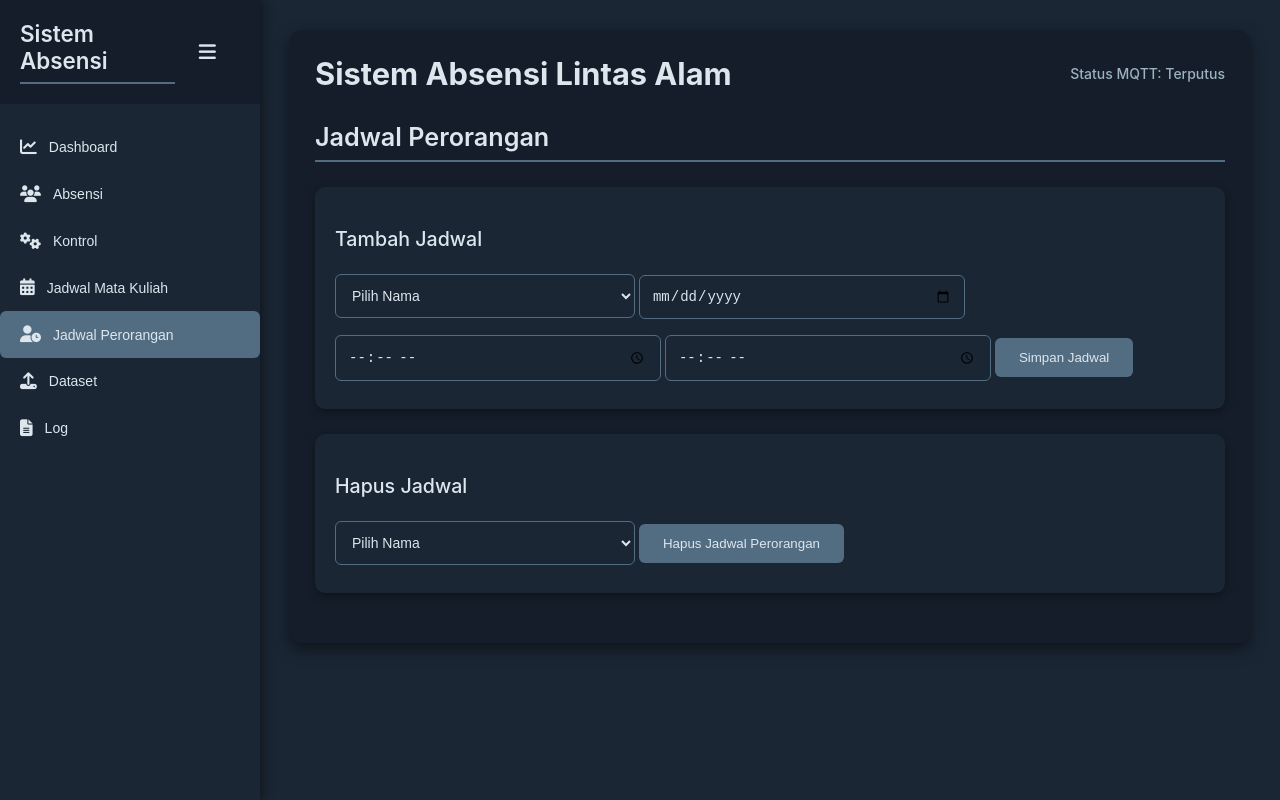
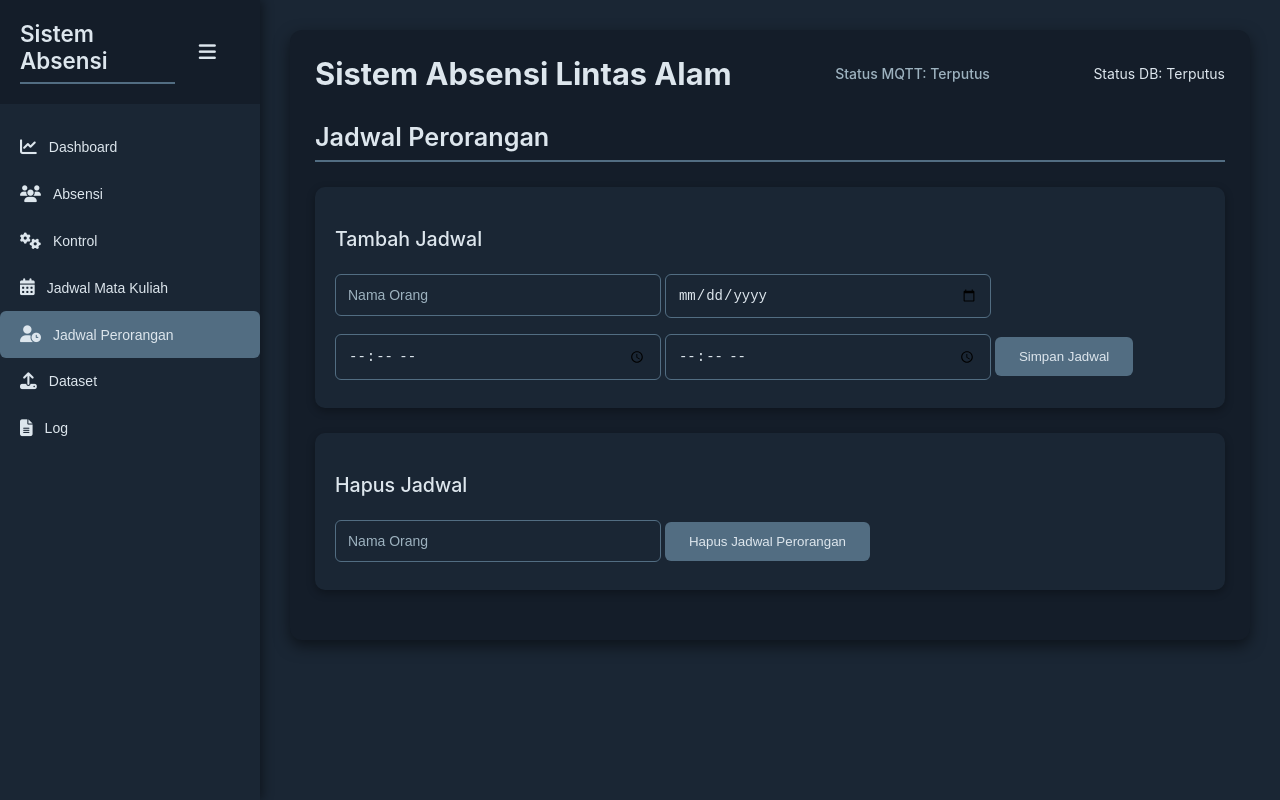
Before and after one commit to Irham-Najib-Azimul-Qowi/la-absensi-web-v2, a website: page public/index.html in a window 1280 px wide. Both pictures are taken after a click on the button "Jadwal Perorangan". Drawn offline with nearby package versions, Linux system fonts and the light colour scheme; a script that the page names is missing.

Commit message:
Update index.html

```diff
--- a/public/index.html
+++ b/public/index.html
@@ -28,6 +28,7 @@
             <header>
                 <h1>Sistem Absensi Lintas Alam</h1>
                 <div id="status">Status MQTT: Terputus</div>
+                <div id="db-status">Status DB: Terputus</div>
             </header>
 
             <!-- Tab Dashboard -->
@@ -112,9 +113,7 @@
                 <h2>Jadwal Perorangan</h2>
                 <div class="schedule-section">
                     <h3>Tambah Jadwal</h3>
-                    <select id="person-name">
-                        <option value="">Pilih Nama</option>
-                    </select>
+                    <input type="text" id="person-name" placeholder="Nama Orang">
                     <input type="date" id="person-date">
                     <input type="time" id="person-start">
                     <input type="time" id="person-end">
@@ -122,9 +121,7 @@
                 </div>
                 <div class="schedule-section">
                     <h3>Hapus Jadwal</h3>
-                    <select id="delete-person-name">
-                        <option value="">Pilih Nama</option>
-                    </select>
+                    <input type="text" id="delete-person-name" placeholder="Nama Orang">
                     <button onclick="deleteIndividualSchedule()">Hapus Jadwal Perorangan</button>
                 </div>
             </div>
@@ -133,9 +130,7 @@
             <div id="dataset" class="tab-content">
                 <h2>Upload Dataset</h2>
                 <div class="dataset-section">
-                    <select id="student-name">
-                        <option value="">Pilih Nama Mahasiswa</option>
-                    </select>
+                    <input type="text" id="student-name" placeholder="Nama Mahasiswa">
                     <input type="file" id="dataset-files" accept="image/*" multiple>
                     <button onclick="uploadDataset()">Upload Dataset</button>
                 </div>
```
